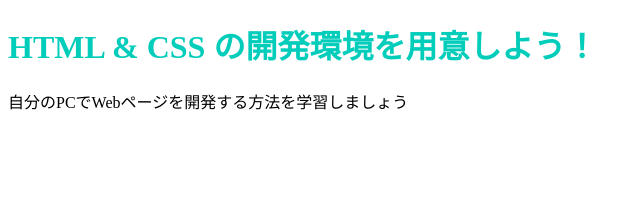
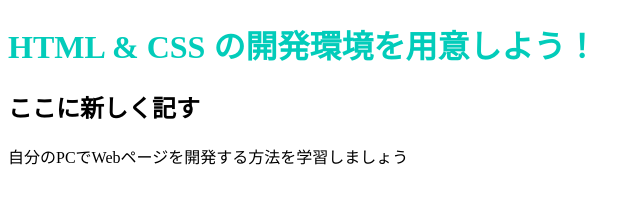
Before and after one commit to hirokazukawamuro/github.io, a plain HTML site: page index.html in a window 1280 px wide. Shown: the whole page, without its empty margins (0-640 px from the left). Drawn offline with Linux system fonts and the light colour scheme.

Commit message:
Update index.html

```diff
--- a/index.html
+++ b/index.html
@@ -7,6 +7,7 @@
   </head>
   <body>
     <h1 class="title">HTML & CSS の開発環境を用意しよう！</h1>
+    <h2 class="main">ここに新しく記す</h2>
     <p>自分のPCでWebページを開発する方法を学習しましょう</p>
   </body>
 </html>
```
